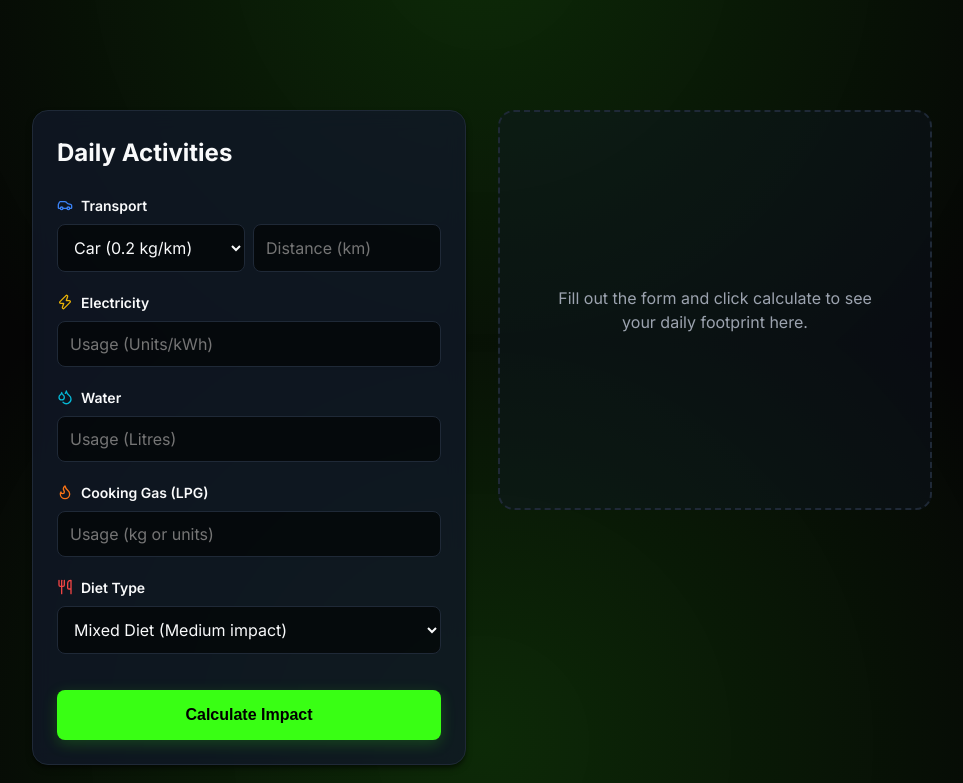
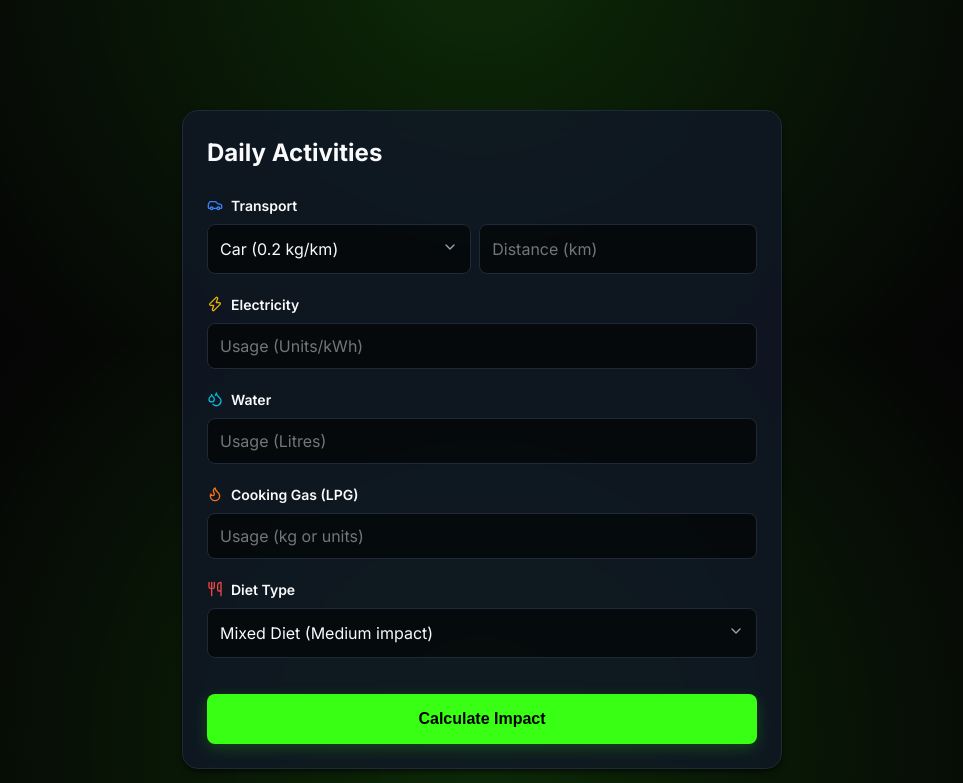
Before and after one commit to theheetchaudhari/Nirvaan, a React (Vite) app: page / in a window 1280 px wide. Shown: the part 1257-2040 px from the top of the page, without its empty margins (158-1121 px from the left). Built offline with nearby package versions, Linux system fonts and the light colour scheme.

Commit message:
Emojis change with icon and some animation improved in calc part

```diff
--- a/src/App.jsx
+++ b/src/App.jsx
@@ -9,7 +9,7 @@ import TipsCard from './components/TipsCard';
 import Contact from './components/Contact';
 import Footer from './components/Footer';
 import { calculateFootprint } from './utils/carbonCalculator';
-import { AnimatePresence } from 'framer-motion';
+import { motion, AnimatePresence } from 'framer-motion';
 
 function App() {
   const [results, setResults] = useState(null);
@@ -31,31 +31,51 @@ function App() {
         <EarthSignalsSection />
 
         <div id="calculator" className="calculator-section container">
-          <div className="calculator-grid">
-
-            {/* Left Side: Form */}
-            <div>
-              <InputForm onCalculate={handleCalculate} />
-            </div>
-
-            {/* Right Side: Results */}
-            <div id="results-section">
-              <AnimatePresence mode="wait">
-                {!results ? (
-                  <div key="empty" className="empty-state">
-                    <p>Fill out the form and click calculate to see your daily footprint here.</p>
-                  </div>
-                ) : (
-                  <div key="results" className="results-stack">
+          <AnimatePresence mode="wait">
+            {!results ? (
+              <motion.div
+                key="form"
+                initial={{ opacity: 0, x: -30 }}
+                animate={{ opacity: 1, x: 0 }}
+                exit={{ opacity: 0, scale: 0.9, filter: 'blur(5px)' }}
+                transition={{ duration: 0.4 }}
+                style={{ maxWidth: '600px', margin: '0 auto' }}
+              >
+                <InputForm onCalculate={handleCalculate} />
+              </motion.div>
+            ) : (
+              <motion.div
+                key="results"
+                id="results-section"
+                initial={{ opacity: 0, y: 40, filter: 'blur(10px)' }}
+                animate={{ opacity: 1, y: 0, filter: 'blur(0px)' }}
+                exit={{ opacity: 0, scale: 0.9 }}
+                transition={{ duration: 0.5 }}
+                style={{ maxWidth: '600px', margin: '0 auto' }}
+              >
+                <div className="results-stack">
+                  <motion.div initial={{ opacity: 0, y: 20 }} animate={{ opacity: 1, y: 0 }} transition={{ delay: 0.2 }}>
                     <ResultCard total={results.total} rating={results.rating} />
+                  </motion.div>
+                  <motion.div initial={{ opacity: 0, y: 20 }} animate={{ opacity: 1, y: 0 }} transition={{ delay: 0.4 }}>
                     <TreeCard trees={results.trees} />
+                  </motion.div>
+                  <motion.div initial={{ opacity: 0, y: 20 }} animate={{ opacity: 1, y: 0 }} transition={{ delay: 0.6 }}>
                     <TipsCard tips={results.tips} />
-                  </div>
-                )}
-              </AnimatePresence>
-            </div>
-
-          </div>
+                  </motion.div>
+                  <motion.div initial={{ opacity: 0, y: 20 }} animate={{ opacity: 1, y: 0 }} transition={{ delay: 0.8 }} style={{ textAlign: 'center' }}>
+                    <button
+                      onClick={() => setResults(null)}
+                      className="btn-primary"
+                      style={{ width: '100%', marginTop: '0.5rem' }}
+                    >
+                      Calculate Again
+                    </button>
+                  </motion.div>
+                </div>
+              </motion.div>
+            )}
+          </AnimatePresence>
         </div>
         <Contact />
       </main>
--- a/src/components/InputForm.jsx
+++ b/src/components/InputForm.jsx
@@ -1,6 +1,101 @@
-import React, { useState } from 'react';
-import { motion } from 'framer-motion';
-import { Car, Zap, Droplets, Flame, Utensils } from 'lucide-react';
+import React, { useState, useRef, useEffect } from 'react';
+import { motion, AnimatePresence } from 'framer-motion';
+import { Car, Zap, Droplets, Flame, Utensils, ChevronDown } from 'lucide-react';
+
+const CustomSelect = ({ options, value, onChange, name }) => {
+  const [isOpen, setIsOpen] = useState(false);
+  const dropdownRef = useRef(null);
+
+  useEffect(() => {
+    const handleClickOutside = (event) => {
+      if (dropdownRef.current && !dropdownRef.current.contains(event.target)) {
+        setIsOpen(false);
+      }
+    };
+    document.addEventListener('mousedown', handleClickOutside);
+    return () => document.removeEventListener('mousedown', handleClickOutside);
+  }, []);
+
+  const selectedOption = options.find(opt => opt.value === value);
+
+  return (
+    <div ref={dropdownRef} style={{ position: 'relative', width: '100%' }}>
+      <div
+        className="form-control"
+        style={{
+          display: 'flex',
+          justifyContent: 'space-between',
+          alignItems: 'center',
+          cursor: 'pointer',
+          userSelect: 'none'
+        }}
+        onClick={() => setIsOpen(!isOpen)}
+      >
+        <span>{selectedOption ? selectedOption.label : 'Select...'}</span>
+        <motion.div animate={{ rotate: isOpen ? 180 : 0 }} transition={{ duration: 0.2 }}>
+          <ChevronDown size={16} color="var(--text-muted)" />
+        </motion.div>
+      </div>
+
+      <AnimatePresence>
+        {isOpen && (
+          <motion.div
+            initial={{ opacity: 0, y: -10, scale: 0.95 }}
+            animate={{ opacity: 1, y: 0, scale: 1 }}
+            exit={{ opacity: 0, y: -10, scale: 0.95 }}
+            transition={{ duration: 0.15 }}
+            style={{
+              position: 'absolute',
+              top: '100%',
+              left: 0,
+              right: 0,
+              marginTop: '0.5rem',
+              background: 'rgba(20, 20, 20, 0.95)',
+              backdropFilter: 'blur(10px)',
+              border: '1px solid var(--border-color)',
+              borderRadius: '0.5rem',
+              overflow: 'hidden',
+              zIndex: 50,
+              boxShadow: '0 10px 25px -5px rgba(0, 0, 0, 0.8)'
+            }}
+          >
+            {options.map((opt) => (
+              <div
+                key={opt.value}
+                style={{
+                  padding: '0.75rem 1rem',
+                  cursor: 'pointer',
+                  color: opt.value === value ? 'var(--eco-main)' : 'var(--text-main)',
+                  background: opt.value === value ? 'rgba(57, 255, 20, 0.1)' : 'transparent',
+                  transition: 'all 0.2s ease',
+                  fontSize: '0.95rem'
+                }}
+                onClick={() => {
+                  onChange({ target: { name, value: opt.value } });
+                  setIsOpen(false);
+                }}
+                onMouseEnter={(e) => {
+                  if (opt.value !== value) {
+                    e.target.style.background = 'rgba(255, 255, 255, 0.05)';
+                    e.target.style.color = '#fff';
+                  }
+                }}
+                onMouseLeave={(e) => {
+                  if (opt.value !== value) {
+                    e.target.style.background = 'transparent';
+                    e.target.style.color = 'var(--text-main)';
+                  }
+                }}
+              >
+                {opt.label}
+              </div>
+            ))}
+          </motion.div>
+        )}
+      </AnimatePresence>
+    </div>
+  );
+};
 
 const InputForm = ({ onCalculate }) => {
   const [formData, setFormData] = useState({
@@ -14,55 +109,91 @@ const InputForm = ({ onCalculate }) => {
     onCalculate(formData);
   };
 
+  const transportOptions = [
+    { value: 'walk', label: 'Walk (0 kg/km)' },
+    { value: 'bike', label: 'Bike (0.05 kg/km)' },
+    { value: 'bus', label: 'Bus (0.08 kg/km)' },
+    { value: 'car', label: 'Car (0.2 kg/km)' }
+  ];
+
+  const dietOptions = [
+    { value: 'veg', label: 'Vegetarian (Low impact)' },
+    { value: 'mixed', label: 'Mixed Diet (Medium impact)' },
+    { value: 'non-veg', label: 'Heavy Meat (High impact)' }
+  ];
+
+  const containerVariants = {
+    hidden: { opacity: 0 },
+    show: {
+      opacity: 1,
+      transition: {
+        staggerChildren: 0.1
+      }
+    }
+  };
+
+  const itemVariants = {
+    hidden: { opacity: 0, y: 20 },
+    show: { opacity: 1, y: 0, transition: { duration: 0.4 } }
+  };
+
   return (
     <motion.div
       className="card"
-      initial={{ opacity: 0, x: -30 }}
-      animate={{ opacity: 1, x: 0 }}
+      initial={{ opacity: 0 }}
+      animate={{ opacity: 1 }}
       transition={{ duration: 0.5 }}
     >
       <h2 className="form-title">Daily Activities</h2>
 
-      <form onSubmit={handleSubmit}>
-        <div className="form-group">
+      <motion.form
+        onSubmit={handleSubmit}
+        variants={containerVariants}
+        initial="hidden"
+        animate="show"
+      >
+        <motion.div variants={itemVariants} className="form-group">
           <label className="form-label"><Car size={16} color="#3b82f6" /> Transport</label>
           <div className="form-row">
-            <select name="transportType" value={formData.transportType} onChange={handleChange} className="form-control">
-              <option value="walk">Walk (0 kg/km)</option>
-              <option value="bike">Bike (0.05 kg/km)</option>
-              <option value="bus">Bus (0.08 kg/km)</option>
-              <option value="car">Car (0.2 kg/km)</option>
-            </select>
+            <CustomSelect
+              name="transportType"
+              value={formData.transportType}
+              onChange={handleChange}
+              options={transportOptions}
+            />
             <input type="number" name="distance" placeholder="Distance (km)" value={formData.distance} onChange={handleChange} className="form-control" required min="0" step="any" />
           </div>
-        </div>
+        </motion.div>
 
-        <div className="form-group">
+        <motion.div variants={itemVariants} className="form-group">
           <label className="form-label"><Zap size={16} color="#eab308" /> Electricity</label>
           <input type="number" name="electricity" placeholder="Usage (Units/kWh)" value={formData.electricity} onChange={handleChange} className="form-control" required min="0" step="any" />
-        </div>
+        </motion.div>
 
-        <div className="form-group">
+        <motion.div variants={itemVariants} className="form-group">
           <label className="form-label"><Droplets size={16} color="#06b6d4" /> Water</label>
           <input type="number" name="water" placeholder="Usage (Litres)" value={formData.water} onChange={handleChange} className="form-control" required min="0" step="any" />
-        </div>
+        </motion.div>
 
-        <div className="form-group">
+        <motion.div variants={itemVariants} className="form-group">
           <label className="form-label"><Flame size={16} color="#f97316" /> Cooking Gas (LPG)</label>
           <input type="number" name="lpg" placeholder="Usage (kg or units)" value={formData.lpg} onChange={handleChange} className="form-control" min="0" step="any" />
-        </div>
+        </motion.div>
 
-        <div className="form-group">
+        <motion.div variants={itemVariants} className="form-group">
           <label className="form-label"><Utensils size={16} color="#ef4444" /> Diet Type</label>
-          <select name="foodType" value={formData.foodType} onChange={handleChange} className="form-control">
-            <option value="veg">Vegetarian (Low impact)</option>
-            <option value="mixed">Mixed Diet (Medium impact)</option>
-            <option value="non-veg">Heavy Meat (High impact)</option>
-          </select>
-        </div>
+          <CustomSelect
+            name="foodType"
+            value={formData.foodType}
+            onChange={handleChange}
+            options={dietOptions}
+          />
+        </motion.div>
 
-        <button type="submit" className="btn-submit">Calculate Impact</button>
-      </form>
+        <motion.div variants={itemVariants}>
+          <button type="submit" className="btn-submit">Calculate Impact</button>
+        </motion.div>
+      </motion.form>
     </motion.div>
   );
 };
--- a/src/index.css
+++ b/src/index.css
@@ -510,6 +510,7 @@ body {
   box-shadow: 0 4px 6px rgba(0, 0, 0, 0.05);
   display: flex;
   align-items: center;
+  gap: 0.35rem;
   cursor: default;
 }
 
```
Also changed, not shown: src/components/Hero.jsx (+4 -3 lines).
